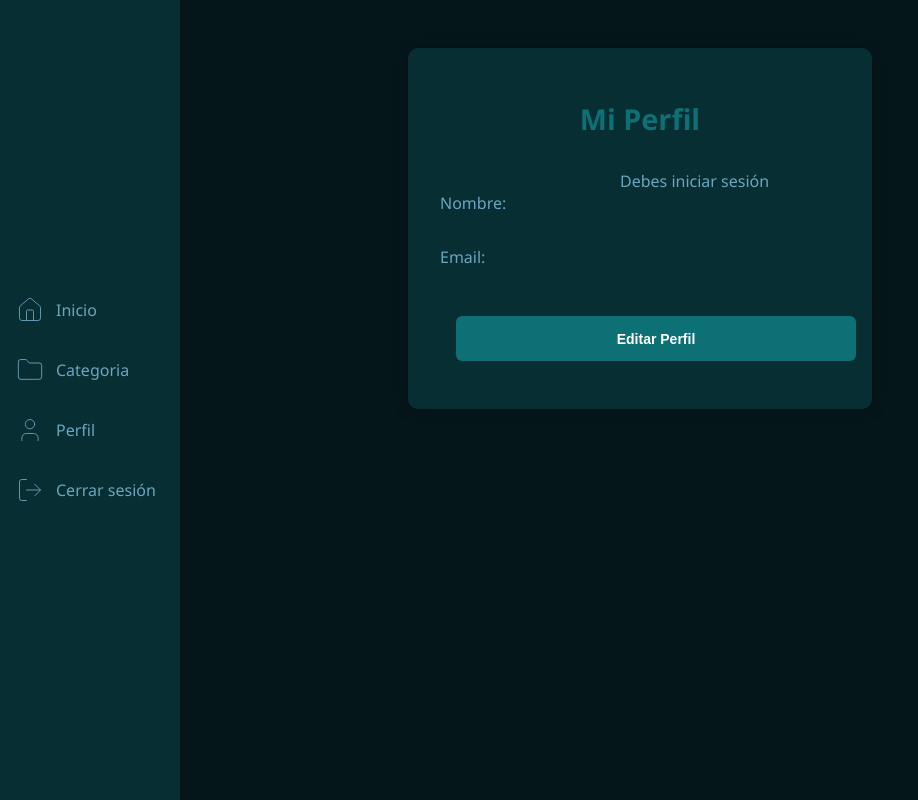
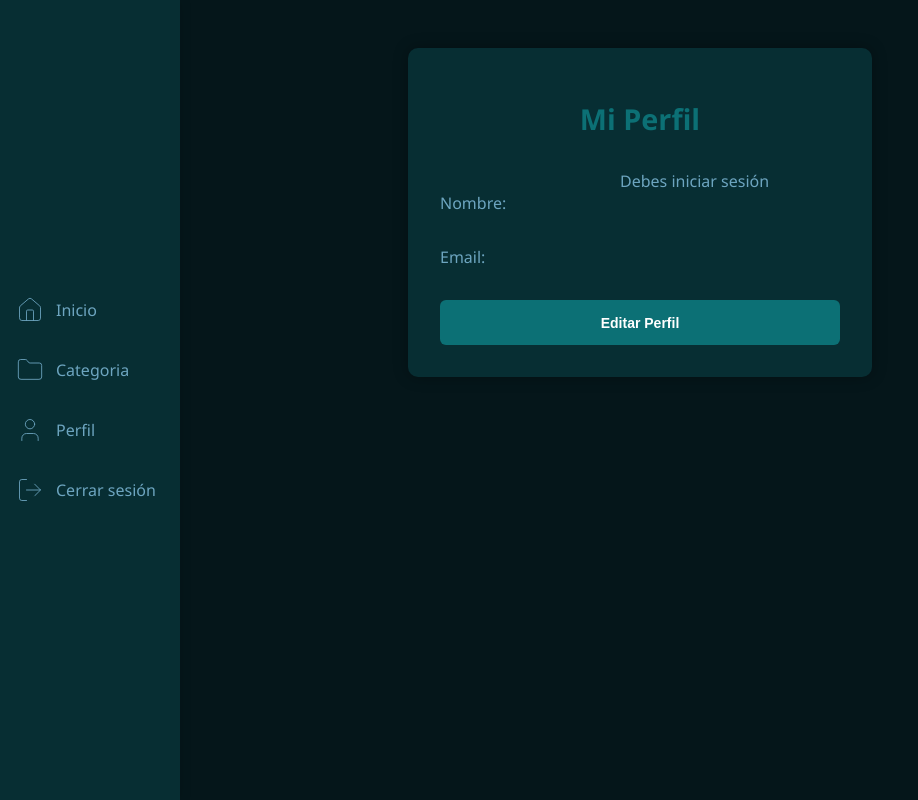
Before and after one commit to Mahia07/Proyecto-Final-Enyoi, a React (Vite) app in the folder Frontend/react/: page /Profile in a window 1280 px wide. Shown: the whole page, without its empty margins (0-918 px from the left). Built offline with nearby package versions, Linux system fonts and the light colour scheme.

Commit message:
cambios de proyecto

```diff
--- a/Frontend/react/src/index.css
+++ b/Frontend/react/src/index.css
@@ -346,7 +346,7 @@ body {
   font-weight: bold;
   transition: background-color 0.3s ease;
   width: 100%;
-  margin: 1rem;
+  margin-left: 0.5 rem;
 }
 
 .btn-edit:hover {
```
